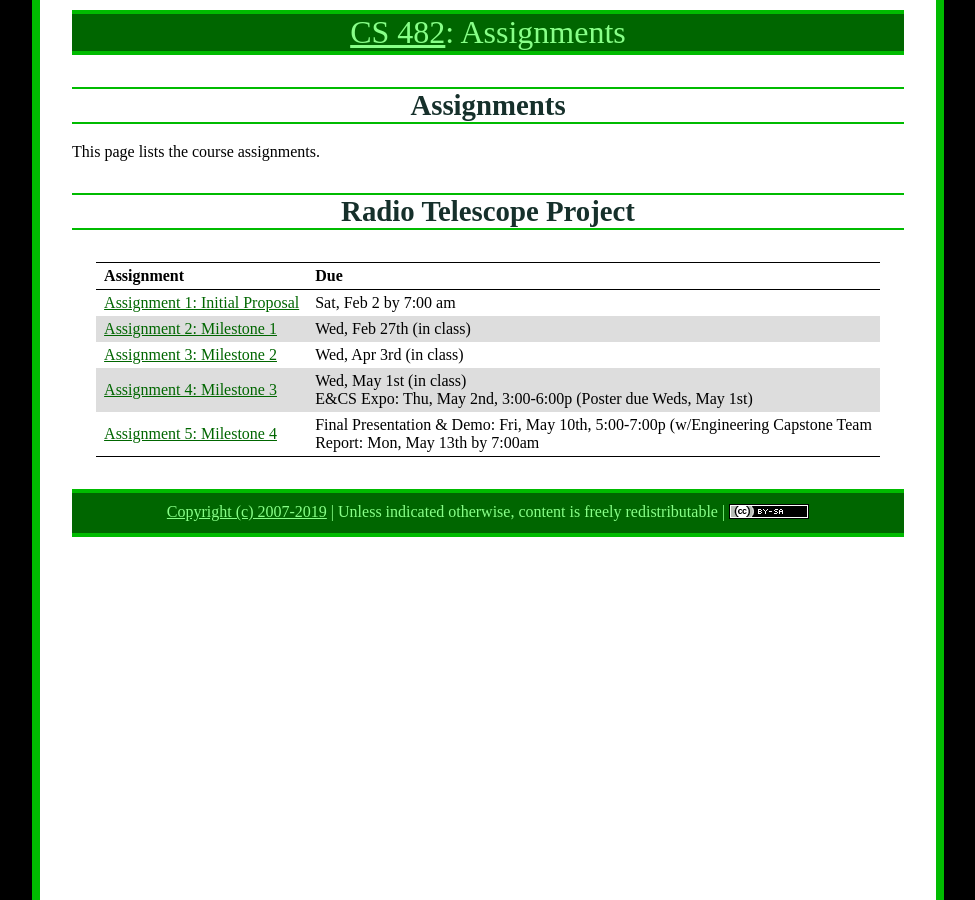
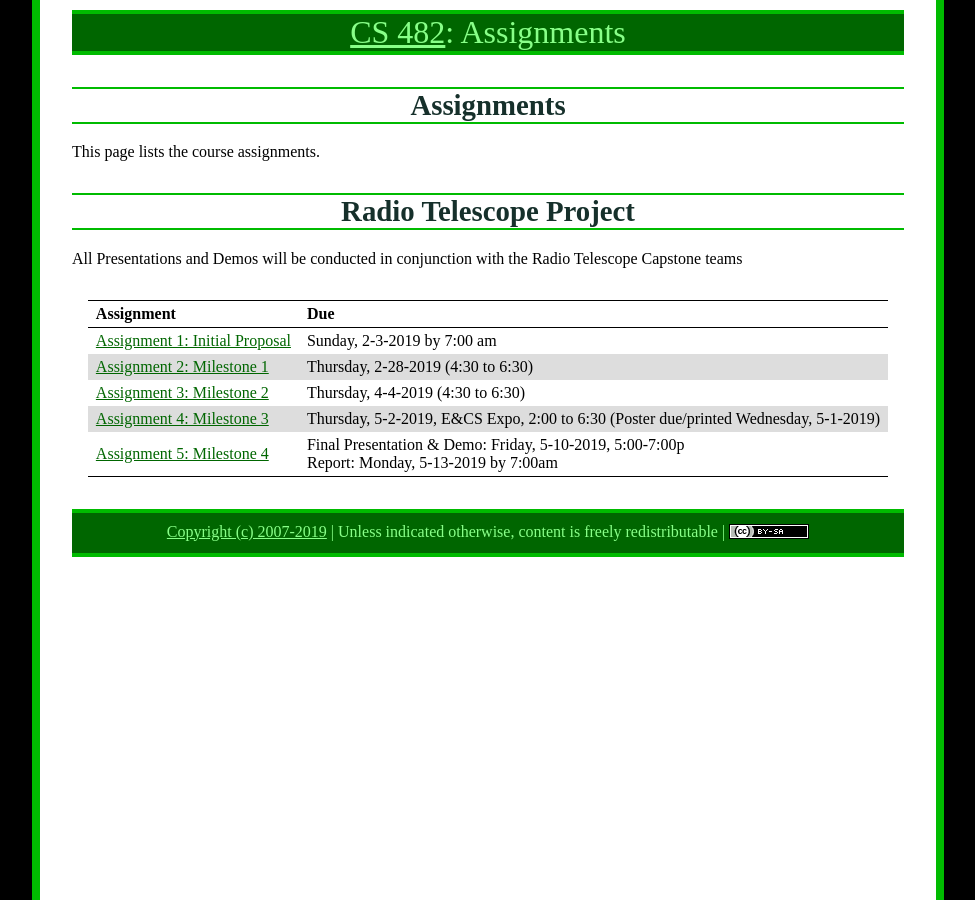
Before and after one commit to ycpcs/cs482-spring2019, a Jekyll site: the page built from assign/index.md, in a window 1280 px wide. Shown: the whole page, without its empty margins (152-1127 px from the left). Built offline with Jekyll 4.4.1, drawn with Linux system fonts in a browser that asks for light colours.

Commit message:
updated milestone schedule

```diff
--- a/assign/index.md
+++ b/assign/index.md
@@ -7,28 +7,16 @@ title: "Assignments"
 
 This page lists the course assignments.
 
-<!--
-# Projects Other Than Radio Telescope
+# Radio Telescope Project
+All Presentations and Demos will be conducted in conjunction with the Radio Telescope Capstone teams
 
 Assignment | Due
 ---------- | ---
-[Assignment 1: Initial Proposal](assign01.html) | Sat, Feb 2 by 7:00 am
-[Assignment 2: Milestone 1](assign02.html) | Mon, Feb 25th (in class)
-[Assignment 3: Milestone 2](assign03.html) | Mon, Mar 18th (in class)
-[Assignment 4: Milestone 3](assign04.html) | Mon, Apr 15th (in class)
-[Assignment 5: Milestone 4](assign05.html) | Report: Thu, May 9th by 7:00am<br>Demo: Mon, May 13th, 12:45-2:45 (final exam period)
-
--->
-
-# Radio Telescope Project
-
-Assignment | Due
----------- | ---
-[Assignment 1: Initial Proposal](assign01.html) | Sat, Feb 2 by 7:00 am
-[Assignment 2: Milestone 1](assign02.html) | Wed, Feb 27th (in class)
-[Assignment 3: Milestone 2](assign03.html) | Wed, Apr 3rd  (in class)
-[Assignment 4: Milestone 3](assign04.html) | Wed, May 1st  (in class)<br>E&CS Expo: Thu, May 2nd, 3:00-6:00p (Poster due Weds, May 1st)
-[Assignment 5: Milestone 4](assign05.html) | Final Presentation & Demo: Fri, May 10th, 5:00-7:00p (w/Engineering Capstone Team<br>Report: Mon, May 13th by 7:00am
+[Assignment 1: Initial Proposal](assign01.html) | Sunday, 2-3-2019 by 7:00 am
+[Assignment 2: Milestone 1](assign02.html) | Thursday, 2-28-2019 (4:30 to 6:30)
+[Assignment 3: Milestone 2](assign03.html) | Thursday, 4-4-2019 (4:30 to 6:30)
+[Assignment 4: Milestone 3](assign04.html) | Thursday, 5-2-2019, E&CS Expo, 2:00 to 6:30 (Poster due/printed Wednesday, 5-1-2019)
+[Assignment 5: Milestone 4](assign05.html) | Final Presentation & Demo: Friday, 5-10-2019, 5:00-7:00p<br>Report: Monday, 5-13-2019 by 7:00am
 
 <!-- vim:set wrap: -->
 <!-- vim:set linebreak: -->
```
Also changed, not shown: assign/assign01.md (+1 -1 lines), assign/assign02.md (+2 -5 lines), assign/assign03.md (+2 -5 lines), assign/assign04.md (+4 -6 lines), assign/assign05.md (+3 -16 lines).
